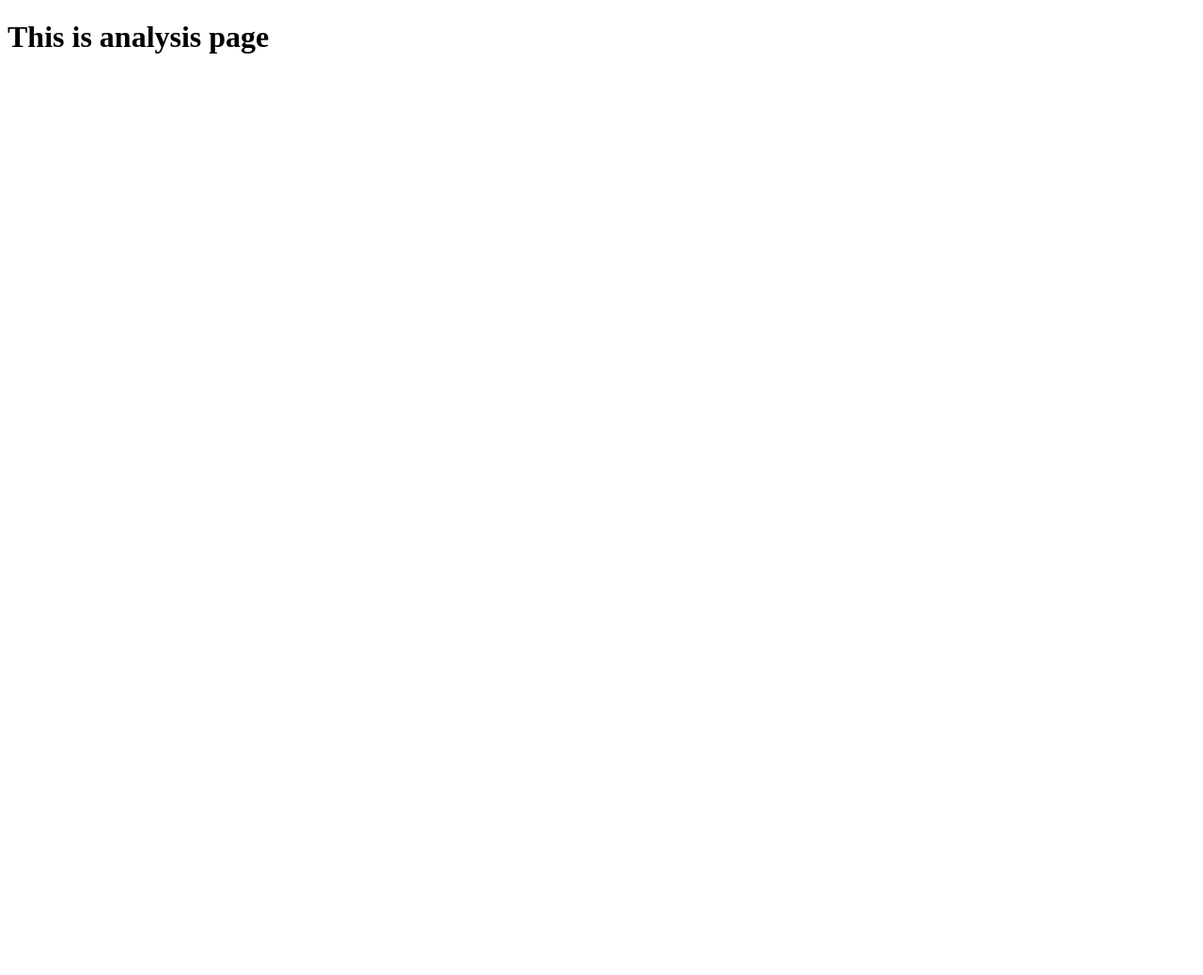
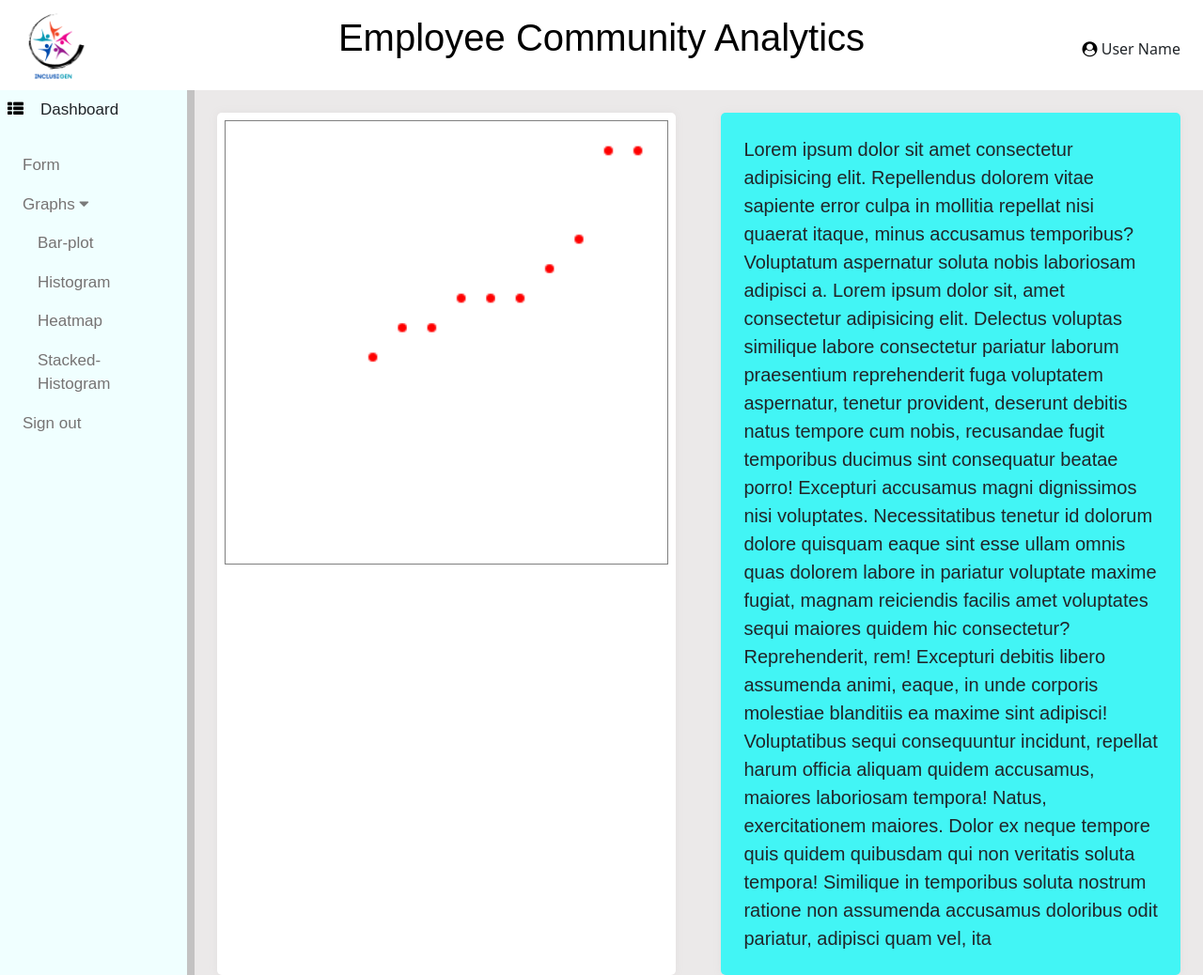
Before and after one commit to PurviSaini/InclusiGen, a website: page views/analysis.html in a window 1280 px wide. Shown: the whole page at 94% size. Before the commit the page ends 800 px from the top, so only its background shows below. Drawn offline with nearby package versions, Linux system fonts and the light colour scheme; a web font is replaced by a local one.

Commit message:
Committed changes to the analysis page

```diff
--- a/public/analysis.css
+++ b/public/analysis.css
@@ -0,0 +1,76 @@
+
+@import url('https://fonts.googleapis.com/css2?family=Ysabeau+Infant:wght@700&display=swap');
+
+body{
+    font-family: 'Ysabeau Infant', sans-serif;
+}
+
+.fa-caret-down{
+    font-size: 10px;
+    color: rgb(122, 122, 122);
+}
+.fa-th-list{
+    font-size: 10px;
+    color: black;
+}
+.fa-user-circle{
+    font-size: 18px;
+    color: black;
+}
+#user{
+    position: absolute;
+    top:5vmin;
+    right:3vmin;
+}
+
+.graph-panel{
+    display:none;
+}
+.flex-item-1{
+    flex:13%;
+    font-family: 'Ysabeau Infant', sans-serif;
+    font-size: 17px;
+    background-color:azure;
+    border-right: 8px solid #c3c2c2;
+}
+a.nav-link{
+    color: #767373;
+}
+a.nav-link:hover{
+    color:rgb(10, 180, 180);
+    font-size: 20px;
+}
+.flex-item-2{
+    flex:35%;
+    background-color: white;
+}
+.flex-item-3{
+    flex:35%;
+    font-family:cursive;
+    font-size: 20px;
+    background-color: rgb(66,245,245);
+
+}
+.f-item{
+    font-family: 'Ysabeau Infant', sans-serif;
+    border-radius: 5px;
+    box-shadow: 0px 0px 8px rgb(226, 223, 223);
+}
+
+#heading{
+    font-family: 'Ysabeau Infant', sans-serif;
+    color: black;
+    background-color:white;
+    text-align: center;
+}
+
+.d-flex{
+    background-color: rgb(235, 233, 233);
+}
+.img-logo{
+    position: absolute;
+    top:0;
+    left:0;
+    width: 120px;
+    height: auto;
+}
--- a/public/analysis.js
+++ b/public/analysis.js
@@ -0,0 +1,15 @@
+var ans = document.getElementsByClassName("drop-down");
+console.log(ans);
+var i;
+for (i = 0; i < ans.length; i++) {
+  ans[i].addEventListener("click", function (e) {
+    e.preventDefault();
+    this.classList.toggle("active");
+    var panel = this.nextElementSibling;
+    if (panel.style.display === "block") {
+      panel.style.display = "none";
+    } else {
+      panel.style.display = "block";
+    }
+  });
+}
--- a/views/analysis.html
+++ b/views/analysis.html
@@ -1,15 +1,116 @@
 <!DOCTYPE html>
 <html lang="en">
-<head>
-    <meta charset="UTF-8">
-    <meta name="viewport" content="width=device-width, initial-scale=1.0">
+  <head>
+    <meta charset="UTF-8" />
+    <meta name="viewport" content="width=device-width, initial-scale=1.0" />
     <title>Analysis | InclusiGen</title>
     <!-- link css file -->
-    <link rel="stylesheet" href="/public/analysis.css">
-</head>
-<body>
-    <h1>This is analysis page</h1>
+    <link rel="stylesheet" href="/public/analysis.css" />
+
+    <!-- link bootstrap file -->
+    <link
+      href="https://cdn.jsdelivr.net/npm/bootstrap@5.3.0/dist/css/bootstrap.min.css"
+      rel="stylesheet"
+      integrity="sha384-9ndCyUaIbzAi2FUVXJi0CjmCapSmO7SnpJef0486qhLnuZ2cdeRhO02iuK6FUUVM"
+      crossorigin="anonymous"
+    />
+
+    <link
+      rel="stylesheet"
+      href="https://cdnjs.cloudflare.com/ajax/libs/font-awesome/4.7.0/css/font-awesome.min.css"
+    />
+  </head>
+  <body>
+    <img class="img-logo" src="/public/image/logo.png" alt="..." /> <!--website logo-->
+
+
+      <h1 class="p-3" id="heading">Employee Community Analytics</h1> <!--heading-->
+
+    <span id="user"><i class="fa fa-user-circle" aria-hidden="true"></i> User Name </span> <!--user logo-->
+
+    <div class="mt-3 d-flex flex-wrap">
+
+      <div class="p-2 mr-3 mb-4 flex-item-1"> <!-- Dashboard-->
+
+        <i class="fa fa-th-list" aria-hidden="true"></i> &ensp; Dashboard
+        <br /><br />
+        <nav class="nav flex-column">
+          <a class="nav-link" href="#">Form</a>
+          <a class="nav-link drop-down" href="#">
+            Graphs <i class="fa fa-caret-down" aria-hidden="true"></i>
+          </a>
+          <div class="graph-panel nav flex-column mx-3">
+            <a class="nav-link" href="#">Bar-plot</a>
+            <a class="nav-link" href="#">Histogram</a>
+            <a class="nav-link" href="#">Heatmap</a>
+            <a class="nav-link" href="#">Stacked-Histogram</a>
+          </div>
+          <a class="nav-link" href="#">Sign out</a>
+        </nav>
+      </div>
+
+      <div class="p-2 m-4 mb-4 f-item flex-item-2"> <!--graph-->
+
+        <canvas
+          id="myCanvas"
+          style="border: 1px solid grey; width: 100%"
+        ></canvas>
+      </div>
+
+      <div class="p-4 m-4 mb-4 f-item flex-item-3"> <!-- Desciption of graph-->
+
+        Lorem ipsum dolor sit amet consectetur adipisicing elit. Repellendus
+        dolorem vitae sapiente error culpa in mollitia repellat nisi quaerat
+        itaque, minus accusamus temporibus? Voluptatum aspernatur soluta nobis
+        laboriosam adipisci a. Lorem ipsum dolor sit, amet consectetur
+        adipisicing elit. Delectus voluptas similique labore consectetur
+        pariatur laborum praesentium reprehenderit fuga voluptatem aspernatur,
+        tenetur provident, deserunt debitis natus tempore cum nobis, recusandae
+        fugit temporibus ducimus sint consequatur beatae porro! Excepturi
+        accusamus magni dignissimos nisi voluptates. Necessitatibus tenetur id
+        dolorum dolore quisquam eaque sint esse ullam omnis quas dolorem labore
+        in pariatur voluptate maxime fugiat, magnam reiciendis facilis amet
+        voluptates sequi maiores quidem hic consectetur? Reprehenderit, rem!
+        Excepturi debitis libero assumenda animi, eaque, in unde corporis
+        molestiae blanditiis ea maxime sint adipisci! Voluptatibus sequi
+        consequuntur incidunt, repellat harum officia aliquam quidem accusamus,
+        maiores laboriosam tempora! Natus, exercitationem maiores. Dolor ex
+        neque tempore quis quidem quibusdam qui non veritatis soluta tempora!
+        Similique in temporibus soluta nostrum ratione non assumenda accusamus
+        doloribus odit pariatur, adipisci quam vel, ita
+      </div>
+    </div>
+
+    <!-- Demo graph-->
+    <script>
+      const canvas = document.getElementById("myCanvas");
+      const ctx = canvas.getContext("2d");
+
+      let xMax = (canvas.height = canvas.width);
+      let yMax = xMax;
+      ctx.transform(1, 0, 0, -1, 0, xMax);
+
+      const xArray = [50, 60, 70, 80, 90, 100, 110, 120, 130, 140, 150];
+      const yArray = [7, 8, 8, 9, 9, 9, 10, 11, 14, 14, 15];
+
+      ctx.fillStyle = "red";
+      for (let i = 0; i < xArray.length - 1; i++) {
+        let x = (xArray[i] * xMax) / 150;
+        let y = (yArray[i] * yMax) / 15;
+        ctx.beginPath();
+        ctx.ellipse(x, y, 3, 3, 0, 0, Math.PI * 2);
+        ctx.fill();
+      }
+    </script>
+
     <!-- link js file -->
     <script src="/public/analysis.js"></script>
-</body>
+
+    <!-- link bootstap js file -->
+    <script
+      src="https://cdn.jsdelivr.net/npm/bootstrap@5.3.0/dist/js/bootstrap.bundle.min.js"
+      integrity="sha384-geWF76RCwLtnZ8qwWowPQNguL3RmwHVBC9FhGdlKrxdiJJigb/j/68SIy3Te4Bkz"
+      crossorigin="anonymous"
+    ></script>
+  </body>
 </html>
```
